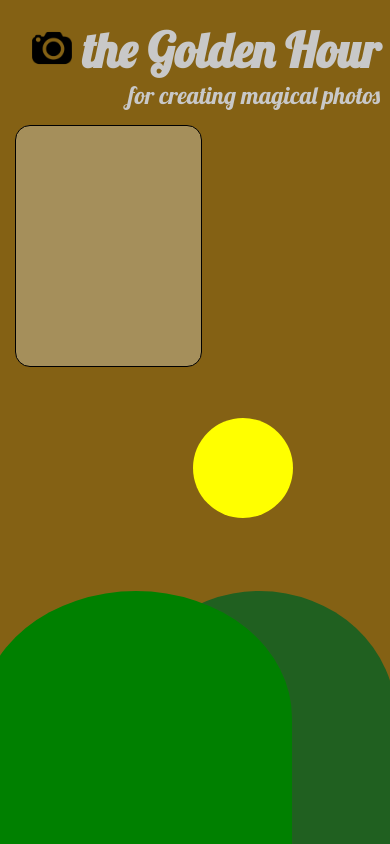
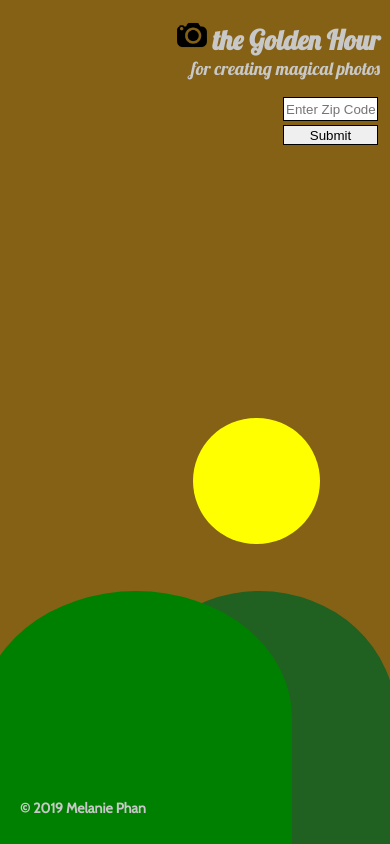
Before and after one commit to coquito143/goldenhour, a React (Create React App) app: page /1 in a window 390 px wide. Built offline with nearby package versions, Linux system fonts and the light colour scheme.

Commit message:
fixed precipitation bug and added media query

```diff
--- a/src/App.css
+++ b/src/App.css
@@ -1,13 +1,4 @@
-/* .App {
-  text-align: center;
-  background: url('./ocean-sunrise.jpg') no-repeat center fixed;
-  height: 100vh;
-  background-size: cover;
 
-  display: flex;
-  flex-direction: column;
-  color: #3A3946;
-} */
 
 header {
   /* height: 12vh; */
@@ -32,6 +23,10 @@ header img {
   width: 40px;
 }
 
+#newzip {
+  font-size: .7em;
+  font-family: 'Cabin', sans-serif;
+}
 main {
   height: 80vh;
 }
@@ -62,6 +57,7 @@ li {
   flex-direction: row;
   justify-content: center;
   flex-wrap: wrap;
+  margin-top: 8vh;
 }
 
 #forecast-div h2, h3 {
@@ -71,13 +67,17 @@ li {
 }
 
 .day-div {
-  width: 165px;
-  height: 220px;
+  width: 160px;
+  height: 150px;
   border: 1px solid black;
   margin: 15px;
-  padding: 10px;
+  padding: 5px;
   border-radius: 15px;
   background-color: rgba(240, 248, 255, .3);
+}
+
+.day-div:hover {
+  background-color: #E8F2FF;
 }
 
 .weather-icon-div {
@@ -95,17 +95,19 @@ form {
   flex-direction: column;
   justify-content: center;
   margin-left: auto;
-  width: 30%;
+  width: 33%;
 }
 
 .day-detail-div {
-  width: 180px;
-  height: 180px;
+  width: 350px;
+  height: 160px;
   border: 1px solid black;
   margin: 0 auto;
   padding: 10px;
   border-radius: 15px;
-  background-color: rgba(240, 248, 255, .3);
+  background-color:#E8F2FF;
+  position: relative;
+  z-index: 50;
 }
 
 .day-detail-div ul {
@@ -115,13 +117,21 @@ form {
 footer {
   /* height: 8vh; */
   margin-right: auto;
+  position: fixed;
+  bottom: 2%;
+  z-index: 50;
+}
+
+footer h3 {
+  margin: 10px;
 }
 
 .App {
   display: block;
-  position: relative;
+  /* position: relative; */
   width: 100%;
   height: 100vh;
+
   background: #d4d4f7;
   animation: sunset 4s ease-in-out 1.5s forwards 1, sunrise 4s ease-in-out 10s forwards 1;
   font-family: 'Cabin', sans-serif;
@@ -131,8 +141,8 @@ footer {
   display: inline-block;
   border-radius: 50%;
   background: yellow;
-  height: 100px;
-  width: 100px;
+  height: 15vh;
+  width: 15vh;
   position: absolute;
   animation: pm 8s ease-in-out forwards 1,
   am 8s ease-in-out 8s forwards 1;
@@ -163,7 +173,7 @@ footer {
 .landscape .hill.foreground {
   bottom: 0px;
   left: -20px;
-  z-index: 100;
+  z-index: 2;
 }
 .landscape .hill.background {
   background: #206020;
@@ -171,7 +181,7 @@ footer {
   height: 100%;
   bottom: 0px;
   right: -6px;
-  z-index: 50;
+  z-index: 1;
 }
 @keyframes pm {
   0% {
@@ -230,3 +240,84 @@ footer {
     background: #d4d4f7;
  }
 }
+
+
+ /* MEDIA QUERY FOR SMARTPHONES */
+
+ @media only screen
+ and (max-width: 480px){
+   html {
+     font-size: 12px;
+   }
+
+   .App {
+    /* background-attachment: fixed;
+    background-repeat: no-repeat;
+    position: static; */
+   }
+
+   body, html {
+    background-attachment: fixed;
+    background-repeat: no-repeat;
+    position: static;
+    background-color:#d4d4f7;
+   }
+
+   header h1 {
+     font-size: 1.5em;
+   }
+
+   header img {
+     width: 30px;
+   }
+
+   input {
+     height: 20px;
+     margin: 2px;
+     border: 1px solid black;
+   }
+
+   #forecast-div {
+     margin-top: 70px;
+     margin-bottom: 70px;
+
+   }
+
+   .day-div {
+    width: 40vw;
+    height: 22vh;
+    border: 1px solid black;
+    margin: 10px;
+    padding: 5px;
+    font-size: 1.3em;
+   }
+
+   .day-div img {
+     height: 12vw;
+     width: 12vw;
+   }
+   .day-div p {
+    margin-block-start: 0;
+    margin-block-end: 0;
+  }
+   .day-detail-div {
+    width: 280px;
+    height: 220px;
+    font-size: 1.3em;
+   }
+
+   .hidden {
+     display: none;
+   }
+
+   main {
+    /* background: #d4d4f7; */
+    height: fit-content;
+    margin-bottom: 40px;
+    overflow-y: auto;
+   }
+
+   footer {
+     /* position: static; */
+   }
+  }
--- a/src/App.js
+++ b/src/App.js
@@ -6,7 +6,8 @@ import Footer from './components/Footer'
 import Forecast from './components/Forecast'
 import Input from './components/Input'
 import DayDetail from './components/DayDetail'
-import { getForecast } from './services/api-helper'
+import { getForecast, getCity } from './services/api-helper'
+import camera from '../src/img/camera.png'
 
 
 class App extends React.Component {
@@ -15,17 +16,28 @@ class App extends React.Component {
     this.state = {
       forecast: [],
       zipcode: null,
-      showHome: false
+      showHome: false,
+      date: null,
+      city: ""
     }
   }
 
   handleChange = (event) => {
-    let name = event.target.name // tracks which input is being used
+    // let name = event.target.name // tracks which input is being used
     let value = event.target.value // tracks the value being entered
     this.setState({
       zipcode: value
     }
     )
+  }
+
+  handleClick = () => {
+    const showHome = !this.state.showHome;
+    const showInput = !this.state.showInput;
+    this.setState({
+      showHome,
+      showInput
+    })
   }
 
   handleSubmit = async (event) => {
@@ -35,8 +47,11 @@ class App extends React.Component {
     let isValidZip = /(^\d{5}$)|(^\d{5}-\d{4}$)/.test(this.state.zipcode);
     if (isValidZip) {
       const forecast = await getForecast(this.state.zipcode);
+      const city = await getCity(this.state.zipcode);
+
       this.setState({
         forecast,
+        city,
         showHome: true
       }
       )
@@ -49,41 +64,57 @@ class App extends React.Component {
 
       <div class="App">
         <div class="sun"></div>
-        <Header
-          showhome={this.state.showHome}
-        />
-        <main>
-          {this.state.zipcode && this.state.forecast.length ?
-            <Route exact path='/' render={() =>
-              <Forecast forecast={this.state.forecast} />} />
-            :
-            <Route exact path='/' render={() =>
+        <header>
+          <h1><img src={camera} alt="camera icon" />  the Golden Hour</h1>
+          <p>for creating magical photos</p>
+          {this.state.showHome ? <p id="newzip" onClick={this.handleClick}>Enter New Zip Code</p> :
+
             <Input
               handleChange={this.handleChange}
               handleSubmit={this.handleSubmit}
             />}
-            />
+        </header>
+        <main>
+          {this.state.zipcode && !!this.state.forecast.length &&
+            <Route path='/' render={() =>
+              <Forecast city={this.state.city} forecast={this.state.forecast} />} />
           }
+
+
+
           <Route path='/:day_id'
             render={(props) =>
               <DayDetail forecast={this.state.forecast} day_id={props.match.params.day_id} />}
           />
         </main>
-        <div class="landscape">
-          <div class="hill foreground">
-            {/* {this.state.zipcode && this.state.forecast.length &&
+        {this.state.forecast.length ?
+          < div class="landscape hidden">
+            <div class="hill foreground hidden">
+              {this.state.zipcode && this.state.forecast.length &&
                 <DayDetail
                   forecast={this.state.forecast}
                   date={this.state.date}
-              />} */}
+                />}
+            </div>
+            <div class="hill background hidden"> </div>
+          </div>
+          :
+          < div class="landscape">
+            <div class="hill foreground">
+              {this.state.zipcode && this.state.forecast.length &&
+                <DayDetail
+                  forecast={this.state.forecast}
+                  date={this.state.date}
+                />}
             </div>
             <div class="hill background"> </div>
           </div>
+        }
         <Footer />
 
 
 
-      </div>
+      </div >
     );
   }
 }
--- a/src/components/DayDetail.jsx
+++ b/src/components/DayDetail.jsx
@@ -9,8 +9,9 @@ class DayDetail extends React.Component {
       high: null,
       low: null,
       description: "",
-      sunrise: null,
-      sunset: null,
+      golden_hour1: "",
+      golden_hour2: "",
+      blue_hour: "",
       visibility: null,
       wind_speed: null,
       precip_amt: null,
@@ -18,15 +19,15 @@ class DayDetail extends React.Component {
     }
   }
 
-  componentDidMount = async () => {
+  getDayDetails = async () => {
     let forecastArr = this.props.forecast;
     const newArr = forecastArr.filter((dayObj) => {
       return dayObj.valid_date === this.props.day_id;
     });
 
     if (newArr.length > 0) {
-      let sunrise = unixTimeConvert(newArr[0].sunrise_ts);
-      let sunset = unixTimeConvert(newArr[0].sunset_ts);
+      let golden_hour1 = unixTimeConvert(newArr[0].sunrise_ts);
+      let golden_hour2 = unixTimeConvert(newArr[0].sunset_ts);
       let rounded = round(newArr[0].precip, 1);
       rounded = rounded + ` inches`;
       // const precip_percent = newArr[0].pop + `% chance precipitation`
@@ -34,20 +35,30 @@ class DayDetail extends React.Component {
       const visibility = newArr[0].vis + ` miles`;
 
       this.setState({
+        date: newArr[0].valid_date,
         high: newArr[0].high_temp,
         low: newArr[0].low_temp,
         description: newArr[0].weather.description,
-        sunrise,
-        sunset,
+        golden_hour1,
+        golden_hour2,
         visibility,
         wind_speed,
         precip_amt: rounded,
         precip_percent: newArr[0].pop
       })
     }
-
   }
 
+
+  componentDidMount = () => {
+    this.getDayDetails()
+  }
+
+  componentDidUpdate = (prevProps) => {
+    if (prevProps.day_id !== this.props.day_id) {
+      this.getDayDetails()
+    }
+  }
 
   render() {
     if (this.state.high) {
@@ -58,18 +69,19 @@ class DayDetail extends React.Component {
             {/* <li>High: {this.state.high}</li>
               <li>Low: {this.state.low}</li>
               <li>Description: {this.state.description}</li> */}
-            <li>Sunset: {this.state.sunrise}</li>
-            <li>Sunrise: {this.state.sunset}</li>
+            <li>Morning Golden Hour: {this.state.golden_hour1}</li>
+            <li>Afternoon Golden Hour: {this.state.golden_hour2}</li>
             <li>Visibility: {this.state.visibility}</li>
             <li>Wind Speed: {this.state.wind_speed}</li>
             {!!this.state.precip_amt && !!this.state.precip_percent &&
-              <li>Amount of Precipitation: {this.state.precip_amt}</li> &&
-              <li>Prob of Precipitation: {this.state.precip_percent}</li>}
+              <li>Prob of Precipitation: {this.state.precip_percent} %</li>}
+            {!!this.state.precip_amt && !!this.state.precip_percent &&
+              <li>Precipitation Amount: {this.state.precip_amt}</li>}
           </ul>
         </div >
       )
     }
-    else return (<div class="day-div"></div>)
+    else return (<div></div>)
 
 
   }
--- a/src/components/Forecast.jsx
+++ b/src/components/Forecast.jsx
@@ -6,9 +6,8 @@ function Forecast(props) {
   return (
 
     <div id="forecast-div">
-
-      <h2>Six Day Forecast: select a day to view photography conditions</h2>
-
+      <h2>Six Day Forecast for {props.city}</h2>
+      <h3><em>select a day to view photography conditions</em></h3>
       {props.forecast.map(day => (
         <Link to={`/${day.valid_date}`} key={day.valid_date}>
           <div class="day-div" id={day.valid_date}>
@@ -18,15 +17,9 @@ function Forecast(props) {
               <li>Low: {round(day.low_temp, 0)} &#8457;</li>
             </ul>
             <div class="weather-icon-div">
-            <img src={require(`../img/${day.weather.icon}.png`)} />
+              <img src={require(`../img/${day.weather.icon}.png`)} />
               <p>{day.weather.description}</p>
-              </div>
-              {/* <li>Cloud Cover %: {day.clouds}</li>
-              <li>Visibility: {day.vis}</li>
-              <li>Wind Speed: {day.wind_spd}</li>
-              <li>Amount of Precipitation: {day.precip}</li>
-              <li>Prob of Precipitation: {day.pop}</li> */}
-
+            </div>
           </div >
         </Link>
       ))
--- a/src/components/Header.jsx
+++ b/src/components/Header.jsx
@@ -7,10 +7,8 @@ function Header(props) {
     <header>
       <h1><img src={camera} alt="camera icon" />  the Golden Hour</h1>
       <p>for creating magical photos</p>
-      {props.showhome &&
-        <Link to='/'>
-          <p>Home</p>
-        </Link>}
+      <p id="newzip" onClick={props.toggleHome()}>Enter New Zip Code</p>
+
     </header>
   )
 }
```
Also changed, not shown: src/services/api-helper.js (+17 -4 lines). Lines whose indentation alone changed are shown as unchanged.
